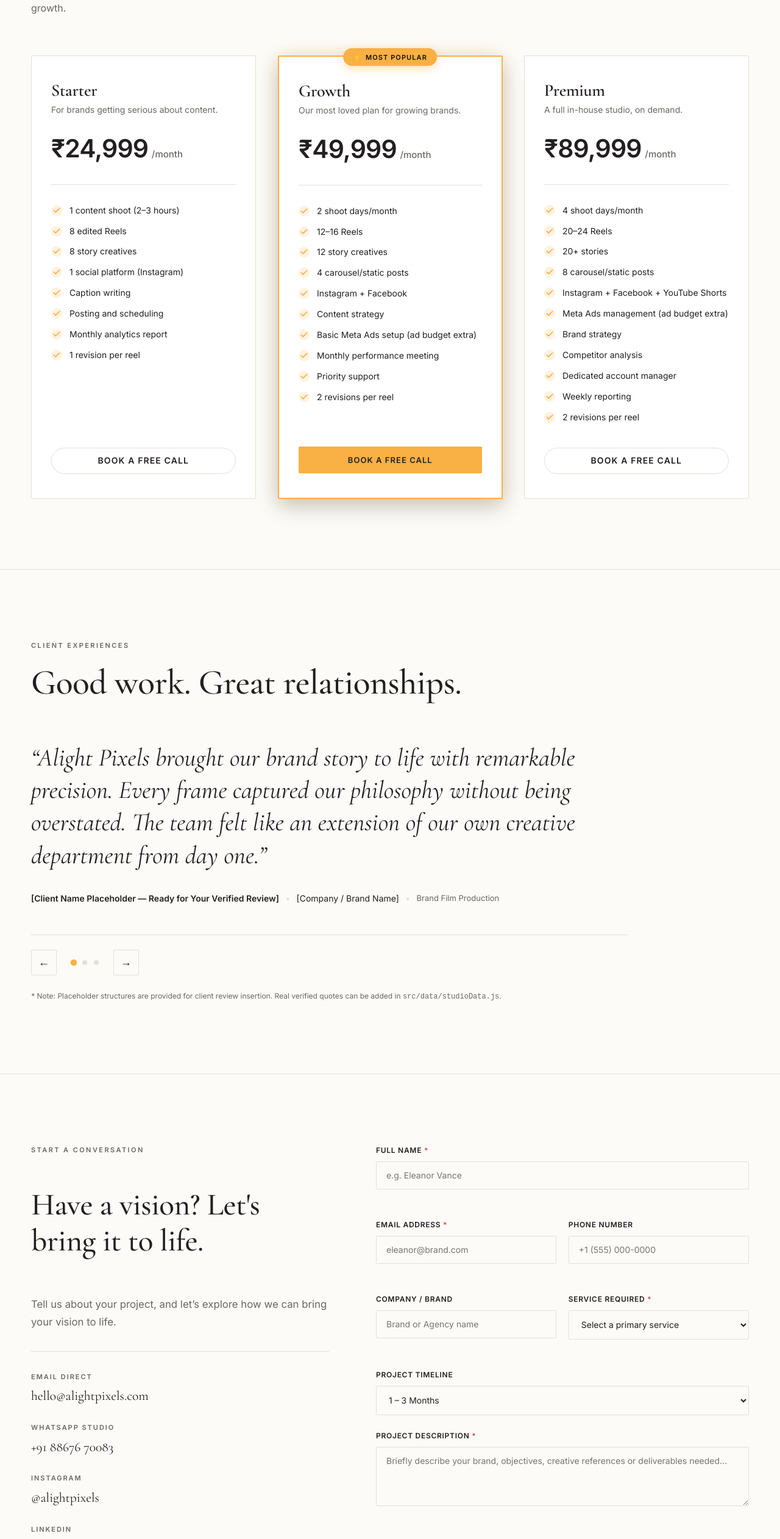
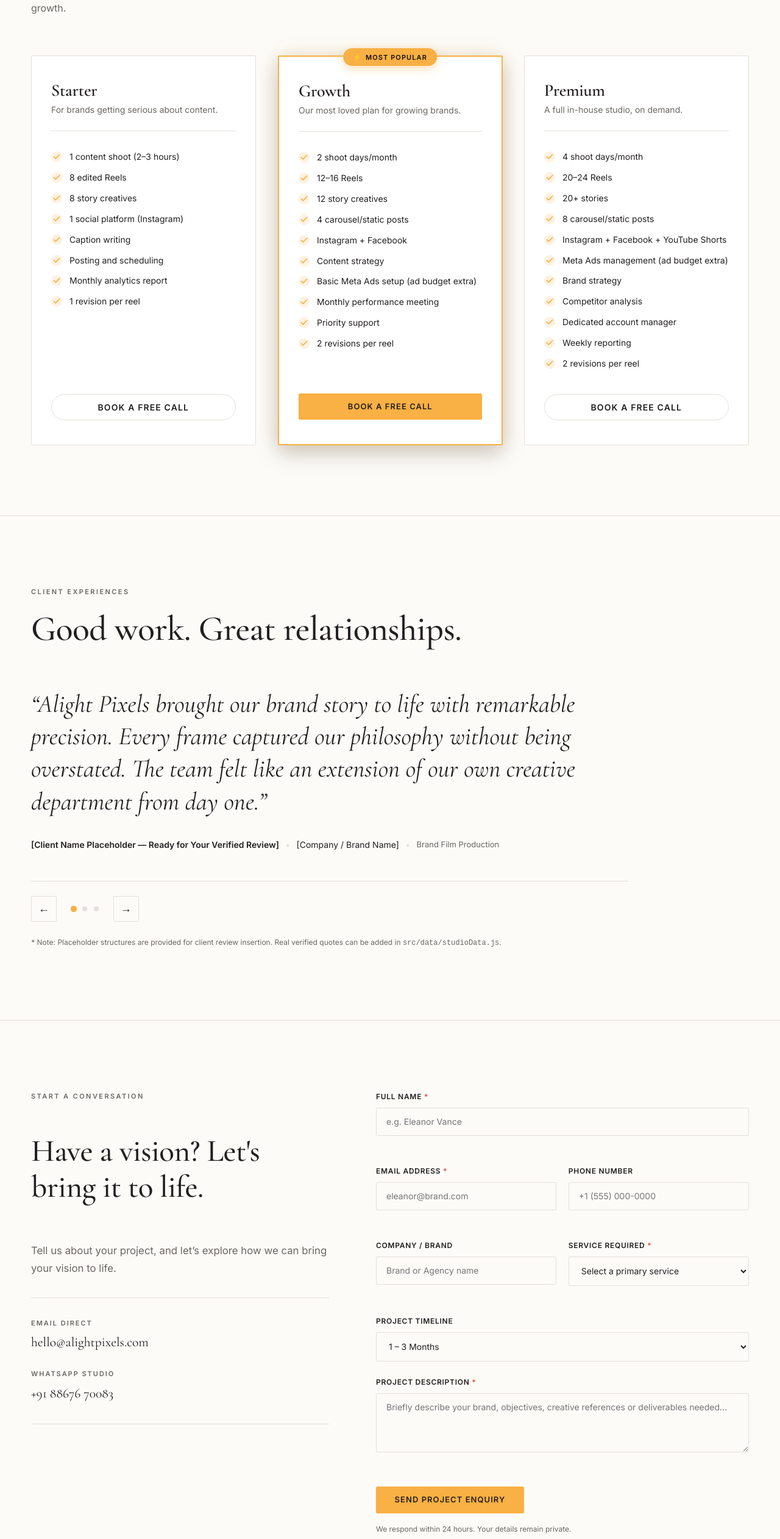
Before and after one commit to Durga2211/alightpixels, a React (Vite) app: page / in a window 1280 px wide. Shown: the part 2821-5344 px from the top of the page at 61% size. Built offline with nearby package versions, Linux system fonts and the light colour scheme.

Commit message:
Remove prices from content presets and remove Instagram/LinkedIn from contact channels

```diff
--- a/src/components/Contact.jsx
+++ b/src/components/Contact.jsx
@@ -160,28 +160,6 @@ export default function Contact() {
                   className="channel-value"
                 >
                   +91 88676 70083
-                </a>
-              </div>
-              <div className="channel-row">
-                <span className="channel-label">INSTAGRAM</span>
-                <a
-                  href="https://instagram.com/alightpixels"
-                  target="_blank"
-                  rel="noopener noreferrer"
-                  className="channel-value"
-                >
-                  @alightpixels
-                </a>
-              </div>
-              <div className="channel-row">
-                <span className="channel-label">LINKEDIN</span>
-                <a
-                  href="https://linkedin.com/company/alightpixels"
-                  target="_blank"
-                  rel="noopener noreferrer"
-                  className="channel-value"
-                >
-                  linkedin.com/company/alightpixels
                 </a>
               </div>
             </div>
--- a/src/components/ContentPresets.jsx
+++ b/src/components/ContentPresets.jsx
@@ -5,8 +5,6 @@ const PRESETS = [
     id: 'starter',
     name: 'Starter',
     subtitle: 'For brands getting serious about content.',
-    price: '₹24,999',
-    period: '/month',
     isPopular: false,
     features: [
       '1 content shoot (2–3 hours)',
@@ -18,14 +16,12 @@ const PRESETS = [
       'Monthly analytics report',
       '1 revision per reel'
     ],
-    waMessage: "Hi Alight Pixels, I'm interested in the Starter preset (₹24,999/month). Let's book a free call."
+    waMessage: "Hi Alight Pixels, I'm interested in the Starter preset. Let's book a free call."
   },
   {
     id: 'growth',
     name: 'Growth',
     subtitle: 'Our most loved plan for growing brands.',
-    price: '₹49,999',
-    period: '/month',
     isPopular: true,
     badge: 'Most Popular',
     features: [
@@ -40,14 +36,12 @@ const PRESETS = [
       'Priority support',
       '2 revisions per reel'
     ],
-    waMessage: "Hi Alight Pixels, I'm interested in the Growth preset (₹49,999/month). Let's book a free call."
+    waMessage: "Hi Alight Pixels, I'm interested in the Growth preset. Let's book a free call."
   },
   {
     id: 'premium',
     name: 'Premium',
     subtitle: 'A full in-house studio, on demand.',
-    price: '₹89,999',
-    period: '/month',
     isPopular: false,
     features: [
       '4 shoot days/month',
@@ -62,7 +56,7 @@ const PRESETS = [
       'Weekly reporting',
       '2 revisions per reel'
     ],
-    waMessage: "Hi Alight Pixels, I'm interested in the Premium preset (₹89,999/month). Let's book a free call."
+    waMessage: "Hi Alight Pixels, I'm interested in the Premium preset. Let's book a free call."
   }
 ];
 
@@ -102,11 +96,6 @@ export default function ContentPresets() {
                   <p className="preset-subtitle">{preset.subtitle}</p>
                 </div>
 
-                <div className="preset-pricing">
-                  <span className="price-amount">{preset.price}</span>
-                  <span className="price-period">{preset.period}</span>
-                </div>
-
                 <ul className="preset-features-list" aria-label={`${preset.name} plan deliverables`}>
                   {preset.features.map((feat, fIdx) => (
                     <li key={fIdx} className="preset-feature-item">
--- a/src/styles/index.css
+++ b/src/styles/index.css
@@ -2630,7 +2630,9 @@ h1, h2, h3, h4, .font-serif {
 }
 
 .preset-header {
-  margin-bottom: 1.25rem;
+  margin-bottom: 2rem;
+  padding-bottom: 1.5rem;
+  border-bottom: var(--border-hairline);
 }
 
 .preset-name {
```
